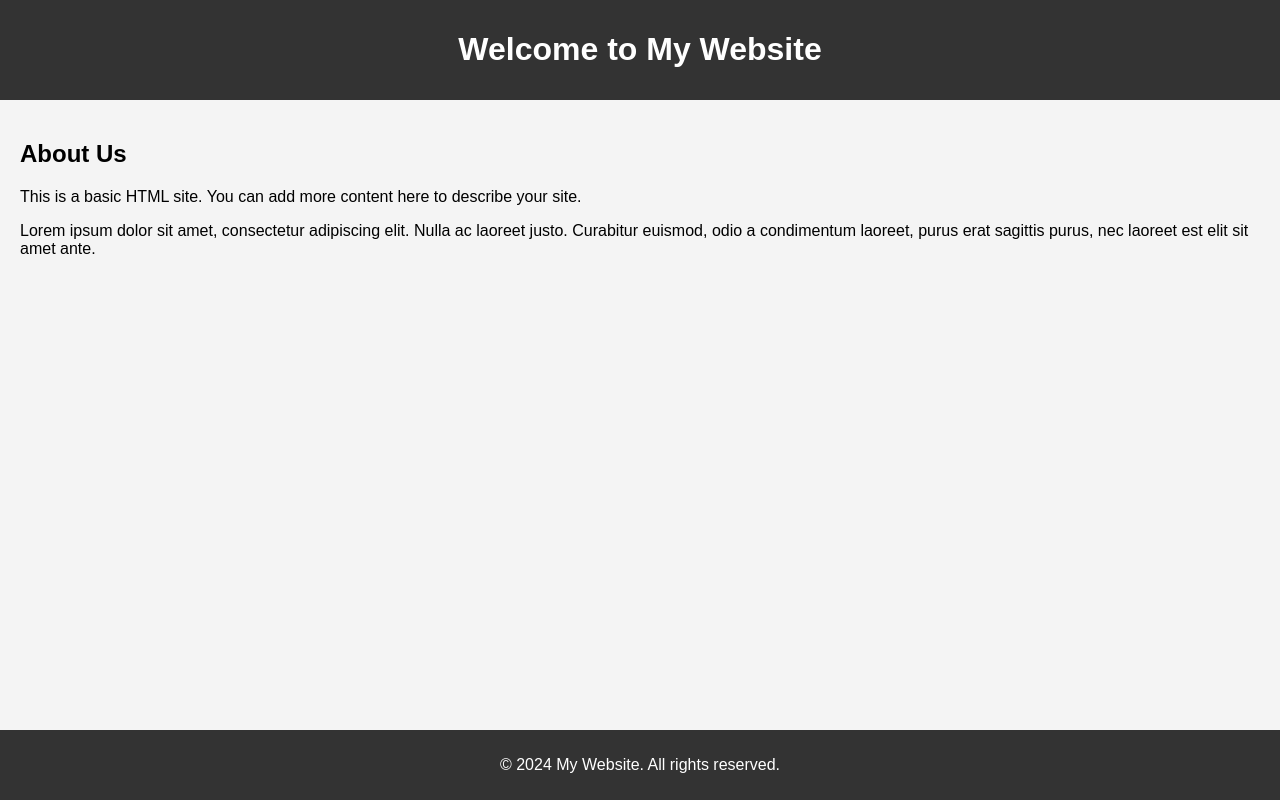
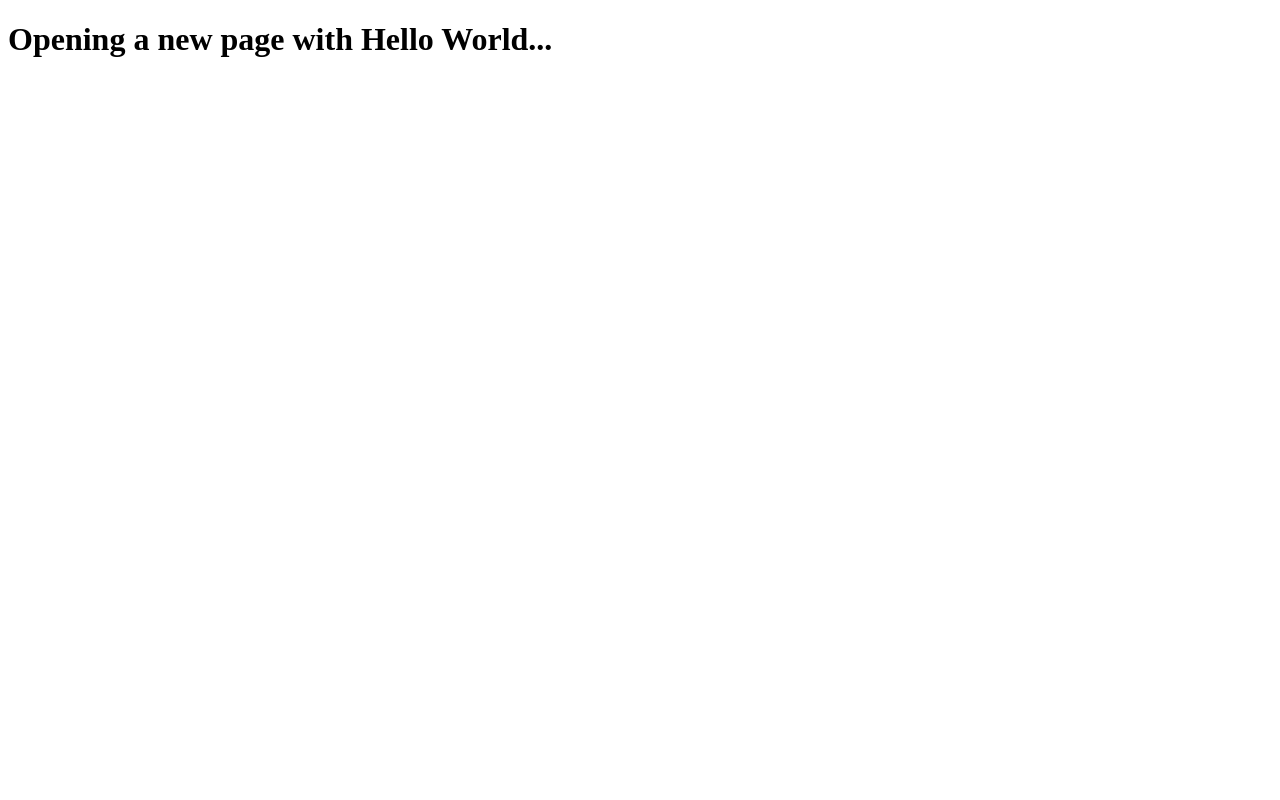
Before and after one commit to nzunder136/spoidfaposdfi, a plain HTML site: page index.html in a window 1280 px wide. Drawn offline with Linux system fonts and the light colour scheme.

Commit message:
Update index.html
added about:blank

```diff
--- a/index.html
+++ b/index.html
@@ -3,45 +3,28 @@
 <head>
     <meta charset="UTF-8">
     <meta name="viewport" content="width=device-width, initial-scale=1.0">
-    <title>My Basic HTML Site</title>
-    <style>
-        body {
-            font-family: Arial, sans-serif;
-            margin: 0;
-            padding: 0;
-            background-color: #f4f4f4;
+    <title>Open About:Blank with Hello World</title>
+    <script>
+        function openHelloWorld() {
+            // Open a new blank window
+            var newWindow = window.open('about:blank', '_blank');
+
+            // Write HTML content to the new window
+            newWindow.document.write('<!DOCTYPE html>');
+            newWindow.document.write('<html lang="en">');
+            newWindow.document.write('<head><meta charset="UTF-8"><meta name="viewport" content="width=device-width, initial-scale=1.0"><title>Hello World</title></head>');
+            newWindow.document.write('<body><h1>Hello World</h1></body>');
+            newWindow.document.write('</html>');
+
+            // Close the document stream
+            newWindow.document.close();
         }
-        header {
-            background-color: #333;
-            color: #fff;
-            padding: 10px 0;
-            text-align: center;
-        }
-        main {
-            padding: 20px;
-        }
-        footer {
-            background-color: #333;
-            color: #fff;
-            text-align: center;
-            padding: 10px 0;
-            position: fixed;
-            width: 100%;
-            bottom: 0;
-        }
-    </style>
+
+        // Automatically open the "hello world" page when the script runs
+        window.onload = openHelloWorld;
+    </script>
 </head>
 <body>
-    <header>
-        <h1>Welcome to My Website</h1>
-    </header>
-    <main>
-        <h2>About Us</h2>
-        <p>This is a basic HTML site. You can add more content here to describe your site.</p>
-        <p>Lorem ipsum dolor sit amet, consectetur adipiscing elit. Nulla ac laoreet justo. Curabitur euismod, odio a condimentum laoreet, purus erat sagittis purus, nec laoreet est elit sit amet ante.</p>
-    </main>
-    <footer>
-        <p>&copy; 2024 My Website. All rights reserved.</p>
-    </footer>
+    <h1>Opening a new page with Hello World...</h1>
 </body>
 </html>
```
